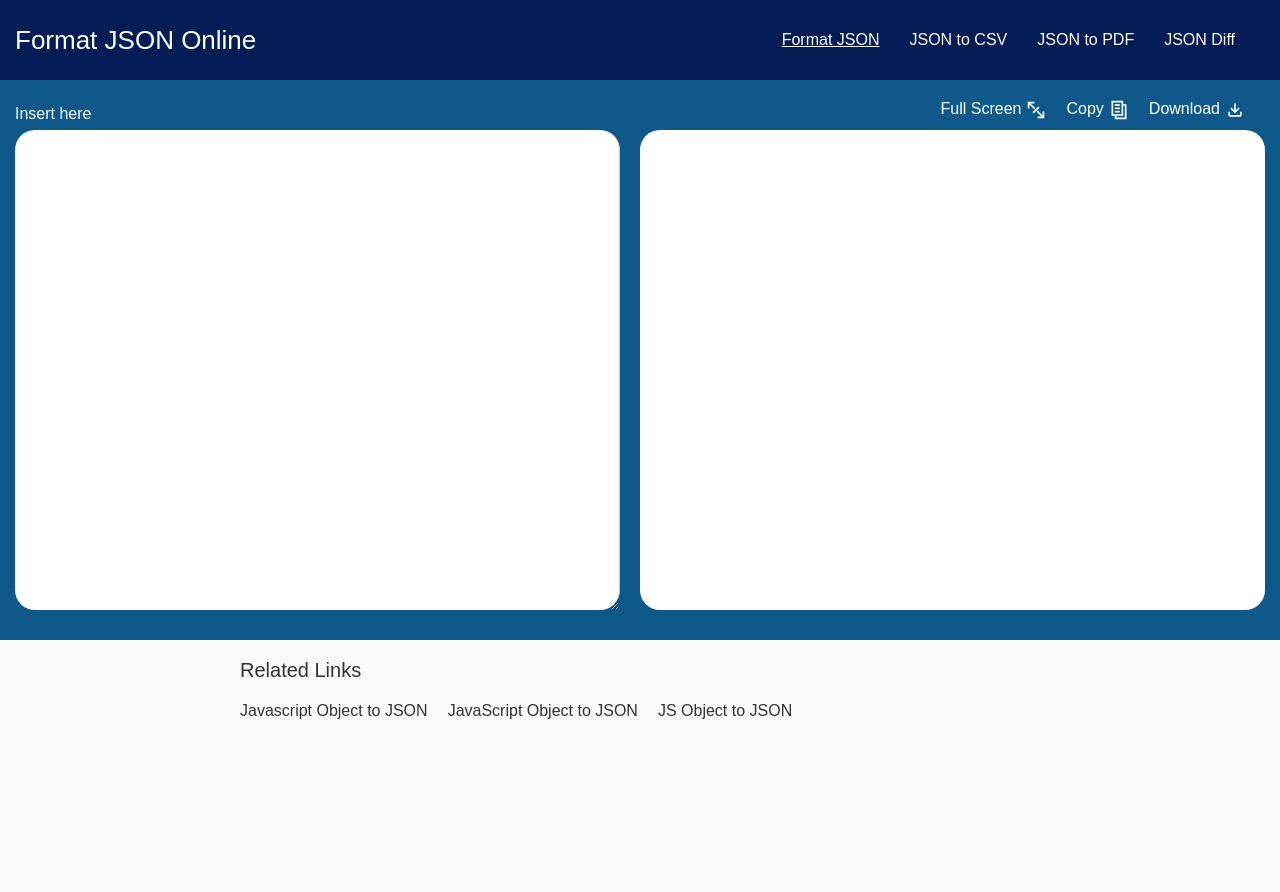
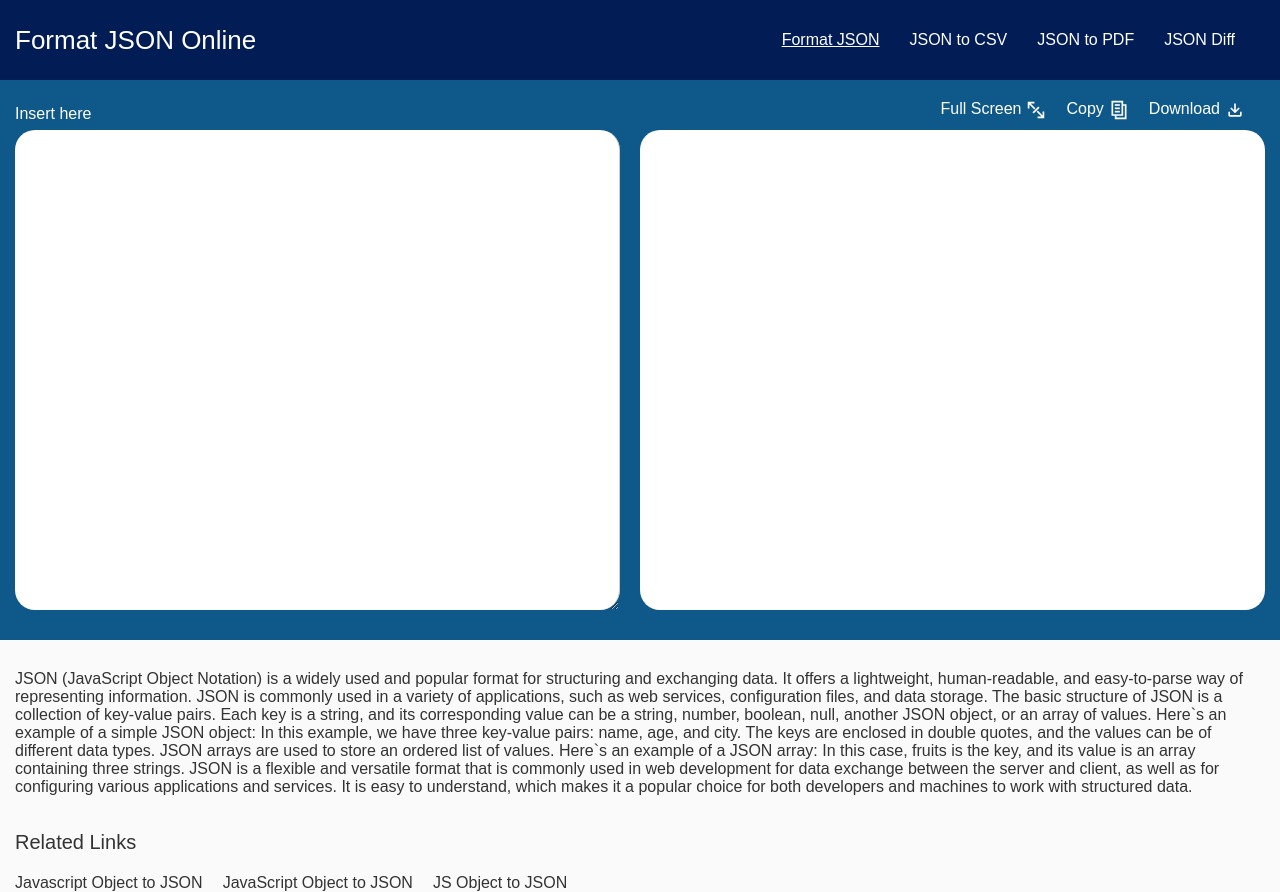
Before and after one commit to gabrielrdantas/json-to-csv, a Next.js app: page / in a window 1280 px wide. Before the commit the page ends 800 px from the top, so only its background shows below. Built offline with nearby package versions, Linux system fonts and the light colour scheme.

Commit message:
melhorando conteudo da pagina

```diff
--- a/pages/index.tsx
+++ b/pages/index.tsx
@@ -165,6 +165,30 @@ const JsonFormatter: React.FC = () => {
               </ResultFormatted>
             </Container>
           </Content>
+        </ContainerSection>
+        <Content>
+          <Paragraph>
+            JSON (JavaScript Object Notation) is a widely used and popular
+            format for structuring and exchanging data. It offers a lightweight,
+            human-readable, and easy-to-parse way of representing information.
+            JSON is commonly used in a variety of applications, such as web
+            services, configuration files, and data storage. The basic structure
+            of JSON is a collection of key-value pairs. Each key is a string,
+            and its corresponding value can be a string, number, boolean, null,
+            another JSON object, or an array of values. Here`s an example of a
+            simple JSON object: In this example, we have three key-value pairs:
+            name, age, and city. The keys are enclosed in double quotes, and the
+            values can be of different data types. JSON arrays are used to store
+            an ordered list of values. Here`s an example of a JSON array: In
+            this case, fruits is the key, and its value is an array containing
+            three strings. JSON is a flexible and versatile format that is
+            commonly used in web development for data exchange between the
+            server and client, as well as for configuring various applications
+            and services. It is easy to understand, which makes it a popular
+            choice for both developers and machines to work with structured
+            data.
+          </Paragraph>
+
           <RelatedLinks
             bottom="-100px"
             data={[
@@ -182,7 +206,7 @@ const JsonFormatter: React.FC = () => {
               },
             ]}
           />
-        </ContainerSection>
+        </Content>
       </div>
     </Wrapper>
   );
@@ -199,7 +223,6 @@ const ContainerSection = styled.div`
   background: #0f598a;
   padding: 10px 0px 30px;
   margin: 0;
-  position: absolute;
   top: 80px;
 `;
 
@@ -261,3 +284,7 @@ const Label = styled.label`
   position: absolute;
   top: -25px;
 `;
+
+const Paragraph = styled.p`
+  margin-top: 30px;
+`;
--- a/src/components/RelatedLinks/index.tsx
+++ b/src/components/RelatedLinks/index.tsx
@@ -30,11 +30,11 @@ const RelatedLinks: React.FC<contentProp> = ({ data, bottom }) => {
 };
 
 const Container = styled.div<{ bottom: string }>`
-  margin: 0 0 20px;
-  position: absolute;
-  left: 50%;
-  margin-left: -400px;
-  ${({ bottom }) => bottom && `bottom: ${bottom}`};
+  // margin: 0 0 20px;
+  // position: absolute;
+  // left: 50%;
+  // margin-left: -400px;
+  // ${({ bottom }) => bottom && `bottom: ${bottom}`};
 `;
 const Ul = styled.ul`
   display: flex;
```
Also changed, not shown: pages/json-diff-checker.tsx (+28 -3 lines), pages/json-to-csv.tsx (+28 -4 lines), pages/json-to-pdf.tsx (+28 -3 lines).
